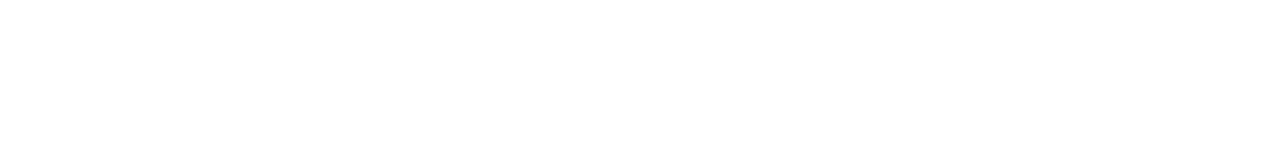
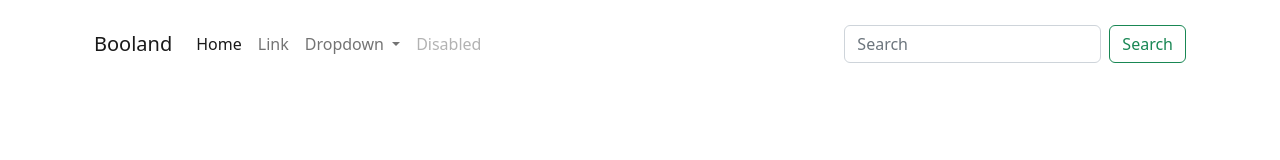
Before and after one commit to chinemerem123/24hrs-coding, a plain HTML site: page index.html in a window 1280 px wide. Drawn offline with nearby package versions, Linux system fonts and the light colour scheme.

Commit message:
kjvkjlnbv

```diff
--- a/asset/style/style.scss
+++ b/asset/style/style.scss
@@ -0,0 +1,22 @@
+*{
+    padding:0;
+    margin:0;
+}
+body{
+    width: 100vw;
+}
+
+.main-body{
+    width: 100%;
+    height: 100vh;
+}
+
+.home{
+    width: 100%;
+    height:520px ;
+    background-image: url("/asset/img/pics/colonial-style-house-night-scene.jpg");
+    background-repeat: no-repeat;
+    background-size: cover;
+    background-position: center;
+
+}
--- a/index.html
+++ b/index.html
@@ -5,9 +5,54 @@
     <meta name="viewport" content="width=device-width, initial-scale=1">
     <title>Home</title>
     <link href="https://cdn.jsdelivr.net/npm/bootstrap@5.2.3/dist/css/bootstrap.min.css" rel="stylesheet" integrity="sha384-rbsA2VBKQhggwzxH7pPCaAqO46MgnOM80zW1RWuH61DGLwZJEdK2Kadq2F9CUG65" crossorigin="anonymous">
+    <link rel="stylesheet" href="asset/style/style.css">
   </head>
   <body>
 
+    <div class="container-fluid main-body p-0 m-0">
+      <!--- HEADER -->
+      <div class="header p-3">
+        <div class="container">
+          <nav class="navbar navbar-expand-lg">
+            <div class="container-fluid">
+              <a class="navbar-brand" href="#">Booland<img src="#" alt=""></a>
+              <button class="navbar-toggler" type="button" data-bs-toggle="collapse" data-bs-target="#navbarSupportedContent" aria-controls="navbarSupportedContent" aria-expanded="false" aria-label="Toggle navigation">
+                <span class="navbar-toggler-icon"></span>
+              </button>
+              <div class="collapse navbar-collapse" id="navbarSupportedContent">
+                <ul class="navbar-nav me-auto mb-2 mb-lg-0">
+                  <li class="nav-item">
+                    <a class="nav-link active" aria-current="page" href="#">Home</a>
+                  </li>
+                  <li class="nav-item">
+                    <a class="nav-link" href="#">Link</a>
+                  </li>
+                  <li class="nav-item dropdown">
+                    <a class="nav-link dropdown-toggle" href="#" role="button" data-bs-toggle="dropdown" aria-expanded="false">
+                      Dropdown
+                    </a>
+                    <ul class="dropdown-menu">
+                      <li><a class="dropdown-item" href="#">Action</a></li>
+                      <li><a class="dropdown-item" href="#">Another action</a></li>
+                      <li><hr class="dropdown-divider"></li>
+                      <li><a class="dropdown-item" href="#">Something else here</a></li>
+                    </ul>
+                  </li>
+                  <li class="nav-item">
+                    <a class="nav-link disabled">Disabled</a>
+                  </li>
+                </ul>
+                <form class="d-flex" role="search">
+                  <input class="form-control me-2" type="search" placeholder="Search" aria-label="Search">
+                  <button class="btn btn-outline-success" type="submit">Search</button>
+                </form>
+              </div>
+            </div>
+          </nav>
+        </div>
+      </div>
+
+    </div>
 
 
     <script src="https://cdn.jsdelivr.net/npm/bootstrap@5.2.3/dist/js/bootstrap.bundle.min.js" integrity="sha384-kenU1KFdBIe4zVF0s0G1M5b4hcpxyD9F7jL+jjXkk+Q2h455rYXK/7HAuoJl+0I4" crossorigin="anonymous"></script>
```
Also changed, not shown: asset/style/style.css, 1 other file.
